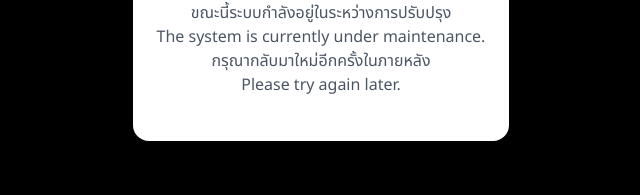
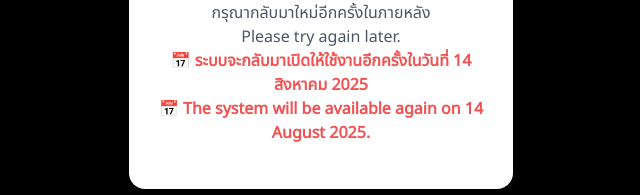
Before and after one commit to BestTTTA/fe-facefinder, a Next.js app: page / in a window 1280 px wide. Shown: the part 375-570 px from the top of the page, without its empty margins (319-959 px from the left). Built offline with nearby package versions, Linux system fonts and the light colour scheme; no server answers.

Commit message:
Update duedate

```diff
--- a/src/app/event/[id]/page.js
+++ b/src/app/event/[id]/page.js
@@ -44,16 +44,30 @@ export default async function Page({ params }) {
   // return <EventPageClient eventId={id} />;
   return (
     <div className="fixed inset-0 bg-black bg-opacity-50 flex items-center justify-center z-50">
+      <div className="fixed inset-0 bg-black bg-opacity-50 flex items-center justify-center z-50">
         <div className="bg-white rounded-2xl shadow-lg p-6 max-w-sm text-center">
-    <h2 className="text-xl font-bold mb-3">🚧 กำลังปรับปรุงระบบ<br />🚧 System Maintenance</h2>
+          <h2 className="text-xl font-bold mb-3">
+            🚧 กำลังปรับปรุงระบบ
+            <br />
+            🚧 System Maintenance
+          </h2>
           <p className="text-gray-600 mb-5">
-      ขณะนี้ระบบกำลังอยู่ในระหว่างการปรับปรุง<br />
-      The system is currently under maintenance.<br />
-      กรุณากลับมาใหม่อีกครั้งในภายหลัง<br />
+            ขณะนี้ระบบกำลังอยู่ในระหว่างการปรับปรุง
+            <br />
+            The system is currently under maintenance.
+            <br />
+            กรุณากลับมาใหม่อีกครั้งในภายหลัง
+            <br />
             Please try again later.
+            <br />
+            <span className="font-semibold text-red-500">
+              📅 ระบบจะกลับมาเปิดให้ใช้งานอีกครั้งในวันที่ 14 สิงหาคม 2025
+              <br />
+              📅 The system will be available again on 14 August 2025.
+            </span>
           </p>
         </div>
       </div>
-
+    </div>
   );
 }
--- a/src/app/page.js
+++ b/src/app/page.js
@@ -9,12 +9,25 @@ export default function Home() {
     <div className="flex flex-col gap-9 bg-surface h-screen relative">
       <div className="fixed inset-0 bg-black bg-opacity-50 flex items-center justify-center z-50">
         <div className="bg-white rounded-2xl shadow-lg p-6 max-w-sm text-center">
-    <h2 className="text-xl font-bold mb-3">🚧 กำลังปรับปรุงระบบ<br />🚧 System Maintenance</h2>
+          <h2 className="text-xl font-bold mb-3">
+            🚧 กำลังปรับปรุงระบบ
+            <br />
+            🚧 System Maintenance
+          </h2>
           <p className="text-gray-600 mb-5">
-      ขณะนี้ระบบกำลังอยู่ในระหว่างการปรับปรุง<br />
-      The system is currently under maintenance.<br />
-      กรุณากลับมาใหม่อีกครั้งในภายหลัง<br />
+            ขณะนี้ระบบกำลังอยู่ในระหว่างการปรับปรุง
+            <br />
+            The system is currently under maintenance.
+            <br />
+            กรุณากลับมาใหม่อีกครั้งในภายหลัง
+            <br />
             Please try again later.
+            <br />
+            <span className="font-semibold text-red-500">
+              📅 ระบบจะกลับมาเปิดให้ใช้งานอีกครั้งในวันที่ 14 สิงหาคม 2025
+              <br />
+              📅 The system will be available again on 14 August 2025.
+            </span>
           </p>
         </div>
       </div>
```
Lines whose indentation alone changed are shown as unchanged.
